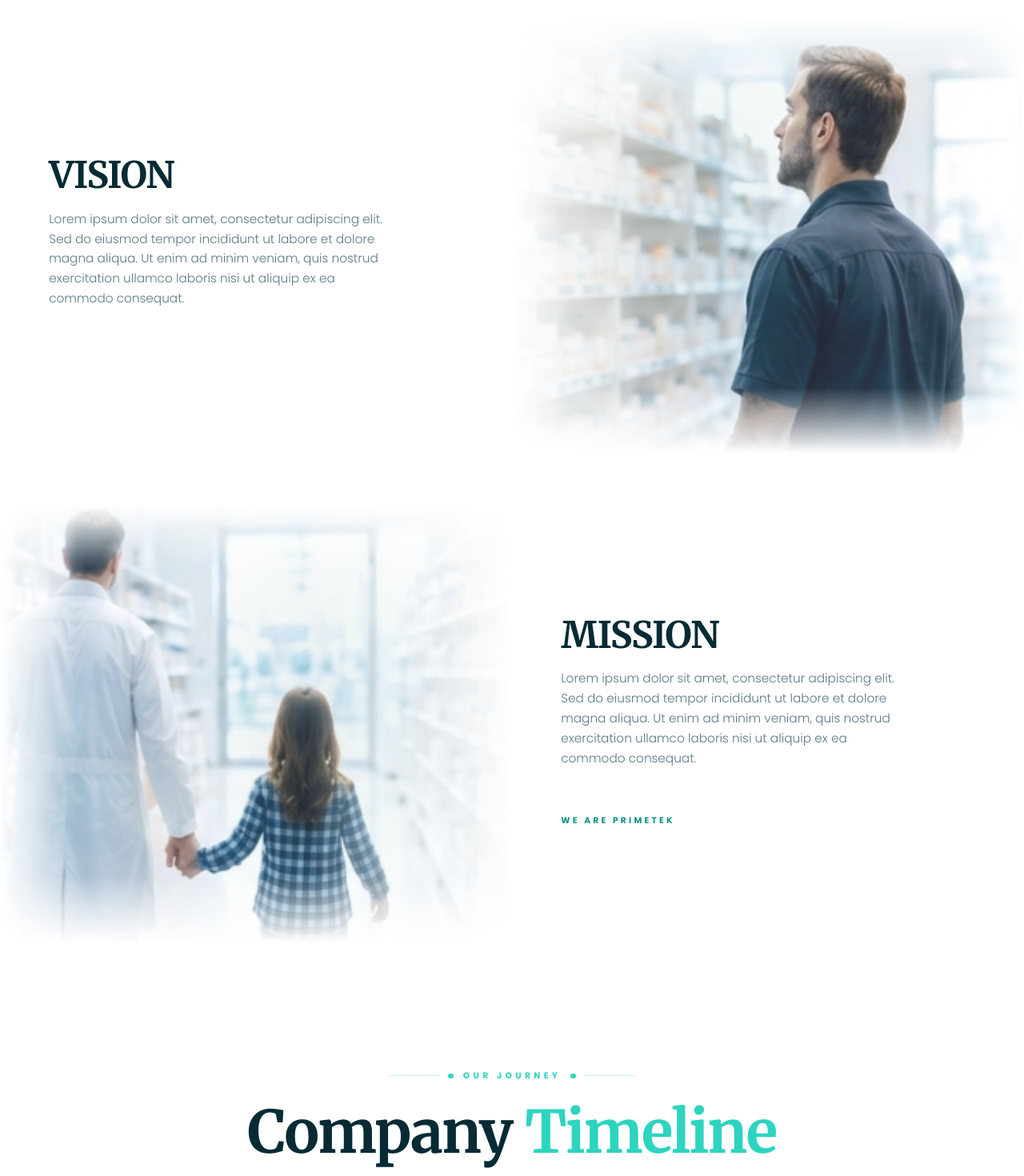
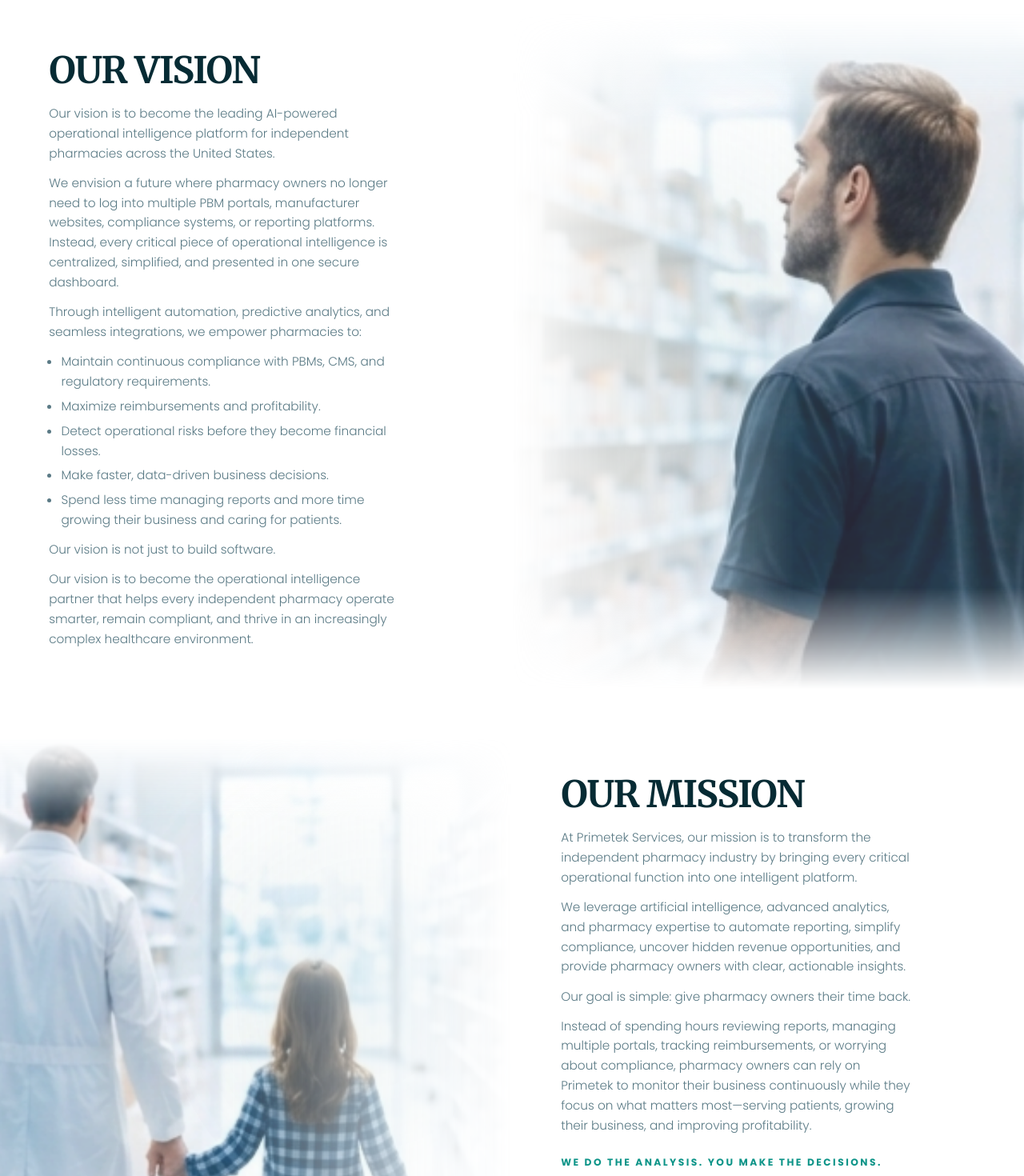
Before and after one commit to ayankhurram0/primetek-redesign, a Next.js app: page /about in a window 1280 px wide. Shown: the part 820-2290 px from the top of the page at 80% size. Built offline with nearby package versions, Linux system fonts and the light colour scheme.

Commit message:
small things

```diff
--- a/app/about/components/MissionVision.tsx
+++ b/app/about/components/MissionVision.tsx
@@ -9,16 +9,18 @@ import { Target, Eye } from "lucide-react";
 const missionVision = [
   {
     title: "Our Mission",
-    description: "To empower independent pharmacies with the operational intelligence, compliance protection, and revenue insights they need to thrive in an increasingly complex healthcare landscape — without adding clinical burden.",
+    description:
+      "At Primetek Services, our mission is to transform the independent pharmacy industry by bringing every critical operational function into one intelligent platform. We leverage AI, advanced analytics, and pharmacy expertise to automate reporting, simplify compliance, and uncover hidden revenue opportunities—so owners get their time back. We do the analysis. You make the decisions.",
     icon: Target,
-    type: "mission"
+    type: "mission",
   },
   {
     title: "Our Vision",
-    description: "A future where every independent pharmacy — regardless of size — has access to enterprise-grade operational intelligence, enabling them to compete, protect their revenue, and deliver exceptional care to their communities.",
+    description:
+      "To become the leading AI-powered operational intelligence platform for independent pharmacies across the United States—centralizing every critical insight in one secure dashboard so pharmacies can stay compliant, maximize reimbursements, detect risks early, and thrive in an increasingly complex healthcare environment.",
     icon: Eye,
-    type: "vision"
-  }
+    type: "vision",
+  },
 ];
 
 export const MissionVision = () => {
@@ -26,7 +28,8 @@ export const MissionVision = () => {
 
   useEffect(() => {
     const ctx = gsap.context(() => {
-      gsap.fromTo(".reveal-mission",
+      gsap.fromTo(
+        ".reveal-mission",
         { opacity: 0, y: 40 },
         {
           opacity: 1,
@@ -36,30 +39,27 @@ export const MissionVision = () => {
           scrollTrigger: {
             trigger: containerRef.current,
             start: "top 80%",
-            toggleActions: "play none none none"
-          }
-        }
+            toggleActions: "play none none none",
+          },
+        },
       );
     }, containerRef);
     return () => ctx.revert();
   }, []);
 
   return (
-    <section ref={containerRef} className="py-24 px-26 relative bg-transparent">
+    <section ref={containerRef} className="relative bg-transparent px-26 py-24">
       <div className="relative z-10">
-        <div className="grid md:grid-cols-2 gap-8">
-          {missionVision.map((item, i) => (
+        <div className="grid gap-8 md:grid-cols-2">
+          {missionVision.map((item) => (
             <div
               key={item.title}
-              className={`reveal-mission p-16 rounded-[48px] relative overflow-hidden group bg-white/[0.02] border border-ink/10 shadow-xl hover:shadow-2xl transition-all duration-700 backdrop-blur-xl
-              `}
+              className="reveal-mission group relative overflow-hidden rounded-[48px] border border-ink/10 bg-white/[0.02] p-16 shadow-xl backdrop-blur-xl transition-all duration-700 hover:shadow-2xl"
             >
-              <item.icon className="w-16 h-16 text-accent mb-16 opacity-30 group-hover:opacity-100 group-hover:scale-110 transition-all duration-700" />
-              <h3 className="text-6xl font-bold text-ink mb-8 tracking-tighter uppercase">{item.title}</h3>
-              <p className="text-2xl text-ink-muted font-medium leading-relaxed">
-                {item.description}
-              </p>
-              <div className="absolute bottom-0 right-0 w-64 h-64 bg-brand-teal opacity-0 group-hover:opacity-5 blur-[100px] transition-opacity" />
+              <item.icon className="mb-16 h-16 w-16 text-accent opacity-30 transition-all duration-700 group-hover:scale-110 group-hover:opacity-100" />
+              <h3 className="mb-8 text-6xl font-bold uppercase tracking-tighter text-ink">{item.title}</h3>
+              <p className="text-2xl font-medium leading-relaxed text-ink-muted">{item.description}</p>
+              <div className="absolute bottom-0 right-0 h-64 w-64 bg-brand-teal opacity-0 blur-[100px] transition-opacity group-hover:opacity-5" />
             </div>
           ))}
         </div>
--- a/app/about/components/OurJourney.tsx
+++ b/app/about/components/OurJourney.tsx
@@ -11,18 +11,39 @@ gsap.registerPlugin(ScrollTrigger);
 const steps = [
   {
     number: "01",
-    title: "VISION",
-    body: "Lorem ipsum dolor sit amet, consectetur adipiscing elit. Sed do eiusmod tempor incididunt ut labore et dolore magna aliqua. Ut enim ad minim veniam, quis nostrud exercitation ullamco laboris nisi ut aliquip ex ea commodo consequat.",
+    title: "OUR VISION",
+    paragraphs: [
+      "Our vision is to become the leading AI-powered operational intelligence platform for independent pharmacies across the United States.",
+      "We envision a future where pharmacy owners no longer need to log into multiple PBM portals, manufacturer websites, compliance systems, or reporting platforms. Instead, every critical piece of operational intelligence is centralized, simplified, and presented in one secure dashboard.",
+      "Through intelligent automation, predictive analytics, and seamless integrations, we empower pharmacies to:",
+    ],
+    bullets: [
+      "Maintain continuous compliance with PBMs, CMS, and regulatory requirements.",
+      "Maximize reimbursements and profitability.",
+      "Detect operational risks before they become financial losses.",
+      "Make faster, data-driven business decisions.",
+      "Spend less time managing reports and more time growing their business and caring for patients.",
+    ],
+    closing: [
+      "Our vision is not just to build software.",
+      "Our vision is to become the operational intelligence partner that helps every independent pharmacy operate smarter, remain compliant, and thrive in an increasingly complex healthcare environment.",
+    ],
     img: vandm1,
-    imgAlt: "Vision image",
+    imgAlt: "PrimeTek vision",
     flip: false,
   },
   {
     number: "02",
-    title: "MISSION",
-    body: "Lorem ipsum dolor sit amet, consectetur adipiscing elit. Sed do eiusmod tempor incididunt ut labore et dolore magna aliqua. Ut enim ad minim veniam, quis nostrud exercitation ullamco laboris nisi ut aliquip ex ea commodo consequat.",
+    title: "OUR MISSION",
+    paragraphs: [
+      "At Primetek Services, our mission is to transform the independent pharmacy industry by bringing every critical operational function into one intelligent platform.",
+      "We leverage artificial intelligence, advanced analytics, and pharmacy expertise to automate reporting, simplify compliance, uncover hidden revenue opportunities, and provide pharmacy owners with clear, actionable insights.",
+      "Our goal is simple: give pharmacy owners their time back.",
+      "Instead of spending hours reviewing reports, managing multiple portals, tracking reimbursements, or worrying about compliance, pharmacy owners can rely on Primetek to monitor their business continuously while they focus on what matters most—serving patients, growing their business, and improving profitability.",
+    ],
+    tagline: "We do the analysis. You make the decisions.",
     img: vandm5,
-    imgAlt: "Mission image",
+    imgAlt: "PrimeTek mission",
     flip: true,
     isLast: true,
   },
@@ -41,24 +62,26 @@ export const OurJourney = () => {
             trigger: row,
             start: "top 80%",
             toggleActions: "play none none none",
-          }
+          },
         });
 
-        // Text content fades & slides in
         tl.from(row.querySelector(".jrow-content"), {
           opacity: 0,
           x: isFlipped ? 30 : -30,
-          duration: 0.45,
-          ease: "power3.out"
+          duration: 0.7,
+          ease: "power3.out",
         });
 
-        // Image fades & scales in smoothly
-        tl.from(row.querySelector(".jrow-img-container"), {
-          opacity: 0,
-          scale: 0.95,
-          duration: 0.5,
-          ease: "power2.out"
-        }, "-=0.3");
+        tl.from(
+          row.querySelector(".jrow-img-container"),
+          {
+            opacity: 0,
+            scale: 0.95,
+            duration: 0.8,
+            ease: "power2.out",
+          },
+          "-=0.4",
+        );
       });
     }, sectionRef);
 
@@ -66,31 +89,47 @@ export const OurJourney = () => {
   }, []);
 
   return (
-    <section ref={sectionRef} className="relative overflow-hidden bg-transparent py-12 flex flex-col gap-20">
-      {steps.map((step, i) => (
+    <section ref={sectionRef} className="relative flex flex-col gap-20 overflow-hidden bg-transparent py-12">
+      {steps.map((step) => (
         <div
           key={step.number}
-          className={`jrow ${step.flip ? "flipped" : ""} relative flex flex-col lg:flex-row ${step.flip ? "lg:flex-row-reverse" : ""
-            } items-stretch min-h-[340px]`}
+          className={`jrow ${step.flip ? "flipped" : ""} relative flex min-h-[340px] flex-col items-stretch lg:flex-row ${
+            step.flip ? "lg:flex-row-reverse" : ""
+          }`}
         >
-          {/* ── TEXT COLUMN ── */}
-          <div className="jrow-text flex flex-row items-center w-full lg:w-1/2 px-8 md:px-14 xl:px-20 py-16 relative z-10 ">
-            {/* Text content */}
-            <div className="jrow-content flex-1 flex flex-col justify-center">
-              {/* Title */}
-              <h2 className="text-3xl md:text-4xl lg:text-5xl xl:text-6xl font-bold text-ink uppercase tracking-tight leading-none mb-6 font-display whitespace-pre-line">
+          <div className="jrow-text relative z-10 flex w-full flex-row items-center px-8 py-16 md:px-14 xl:px-20 lg:w-1/2">
+            <div className="jrow-content flex flex-1 flex-col justify-center">
+              <h2 className="mb-6 font-display text-3xl font-bold uppercase leading-none tracking-tight text-ink md:text-4xl lg:text-5xl xl:text-6xl">
                 {step.title}
               </h2>
 
-              {/* Body */}
-              <p className="text-base md:text-lg lg:text-xl text-ink-muted font-light leading-relaxed max-w-xl">
-                {step.body}
-              </p>
+              <div className="max-w-xl space-y-4 text-base font-light leading-relaxed text-ink-muted md:text-lg lg:text-xl">
+                {step.paragraphs.map((paragraph) => (
+                  <p key={paragraph.slice(0, 40)}>{paragraph}</p>
+                ))}
 
-              {/* WE ARE PRIMETEK footer */}
+                {step.bullets && (
+                  <ul className="list-disc space-y-2 pl-5">
+                    {step.bullets.map((bullet) => (
+                      <li key={bullet.slice(0, 40)}>{bullet}</li>
+                    ))}
+                  </ul>
+                )}
+
+                {step.closing?.map((paragraph) => (
+                  <p key={paragraph.slice(0, 40)}>{paragraph}</p>
+                ))}
+              </div>
+
+              {step.tagline && (
+                <p className="mt-8 text-sm font-bold uppercase tracking-[0.2em] text-accent md:text-base">
+                  {step.tagline}
+                </p>
+              )}
+
               {step.isLast && (
                 <div className="mt-12 pt-6">
-                  <span className="text-accent font-bold uppercase tracking-[0.3em] text-sm">
+                  <span className="text-sm font-bold uppercase tracking-[0.3em] text-accent">
                     We Are PrimeTek
                   </span>
                 </div>
@@ -98,26 +137,25 @@ export const OurJourney = () => {
             </div>
           </div>
 
-          {/* ── IMAGE COLUMN ── */}
-          <div className="jrow-img-container relative w-full lg:w-1/2 min-h-[550px] overflow-hidden">
-            {/* Outer div: Horizontal Fade */}
+          <div className="jrow-img-container relative min-h-[550px] w-full overflow-hidden lg:w-1/2">
             <div
-              className="absolute inset-0 w-full h-full"
+              className="absolute inset-0 h-full w-full"
               style={{
                 maskImage: step.flip
-                  ? "linear-gradient(to right, rgba(0,0,0,0) 0%, rgba(0,0,0,1) 15%, rgba(0,0,0,1) 60%, rgba(0,0,0,0) 100%)"
-                  : "linear-gradient(to left, rgba(0,0,0,0) 0%, rgba(0,0,0,1) 15%, rgba(0,0,0,1) 60%, rgba(0,0,0,0) 100%)",
+                  ? "linear-gradient(to right, rgba(0,0,0,1) 45%, rgba(0,0,0,0) 100%)"
+                  : "linear-gradient(to left, rgba(0,0,0,1) 45%, rgba(0,0,0,0) 100%)",
                 WebkitMaskImage: step.flip
-                  ? "linear-gradient(to right, rgba(0,0,0,0) 0%, rgba(0,0,0,1) 15%, rgba(0,0,0,1) 60%, rgba(0,0,0,0) 100%)"
-                  : "linear-gradient(to left, rgba(0,0,0,0) 0%, rgba(0,0,0,1) 15%, rgba(0,0,0,1) 60%, rgba(0,0,0,0) 100%)",
+                  ? "linear-gradient(to right, rgba(0,0,0,1) 45%, rgba(0,0,0,0) 100%)"
+                  : "linear-gradient(to left, rgba(0,0,0,1) 45%, rgba(0,0,0,0) 100%)",
               }}
             >
-              {/* Inner div: Vertical Fade */}
               <div
-                className="w-full h-full relative"
+                className="relative h-full w-full"
                 style={{
-                  maskImage: "linear-gradient(to bottom, rgba(0,0,0,0) 0%, rgba(0,0,0,1) 15%, rgba(0,0,0,1) 85%, rgba(0,0,0,0) 100%)",
-                  WebkitMaskImage: "linear-gradient(to bottom, rgba(0,0,0,0) 0%, rgba(0,0,0,1) 15%, rgba(0,0,0,1) 85%, rgba(0,0,0,1) 85%, rgba(0,0,0,0) 100%)",
+                  maskImage:
+                    "linear-gradient(to bottom, rgba(0,0,0,0) 0%, rgba(0,0,0,1) 15%, rgba(0,0,0,1) 85%, rgba(0,0,0,0) 100%)",
+                  WebkitMaskImage:
+                    "linear-gradient(to bottom, rgba(0,0,0,0) 0%, rgba(0,0,0,1) 15%, rgba(0,0,0,1) 85%, rgba(0,0,0,0) 100%)",
                 }}
               >
                 <Image
@@ -125,21 +163,15 @@ export const OurJourney = () => {
                   alt={step.imgAlt}
                   fill
                   priority
-                  className="
-                    object-cover
-                    scale-105
-                    opacity-85
-                    transition-all
-                    duration-700
-                  "
+                  className="scale-105 object-cover opacity-85 transition-all duration-700"
                 />
 
-                {/* Soft teal atmospheric glow */}
                 <div
-                  className={`absolute inset-0 ${step.flip
-                    ? "bg-[radial-gradient(circle_at_75%_50%,rgba(0,89,105,0.15),transparent_55%)]"
-                    : "bg-[radial-gradient(circle_at_25%_50%,rgba(0,89,105,0.15),transparent_55%)]"
-                    } blur-[100px]`}
+                  className={`absolute inset-0 blur-[100px] ${
+                    step.flip
+                      ? "bg-[radial-gradient(circle_at_75%_50%,rgba(0,89,105,0.15),transparent_55%)]"
+                      : "bg-[radial-gradient(circle_at_25%_50%,rgba(0,89,105,0.15),transparent_55%)]"
+                  }`}
                 />
               </div>
             </div>
--- a/app/components/OurFramework.tsx
+++ b/app/components/OurFramework.tsx
@@ -174,7 +174,7 @@ export const OurFramework: React.FC = () => {
                       </div>
 
                       <div className="hidden md:flex justify-center relative z-20">
-                        <div className="row-dot w-12 h-12 rounded-full border-2 border-[#010810] shadow-md flex items-center justify-center text-ink text-md font-bold bg-teal-400 backdrop-blur-md">
+                        <div className="row-dot w-12 h-12 rounded-full shadow-md flex items-center justify-center text-ink text-md font-bold bg-teal-400 backdrop-blur-md">
                           {step.id}
                         </div>
                       </div>
```
Also changed, not shown: app/components/Footer.tsx (+16 -16 lines).
